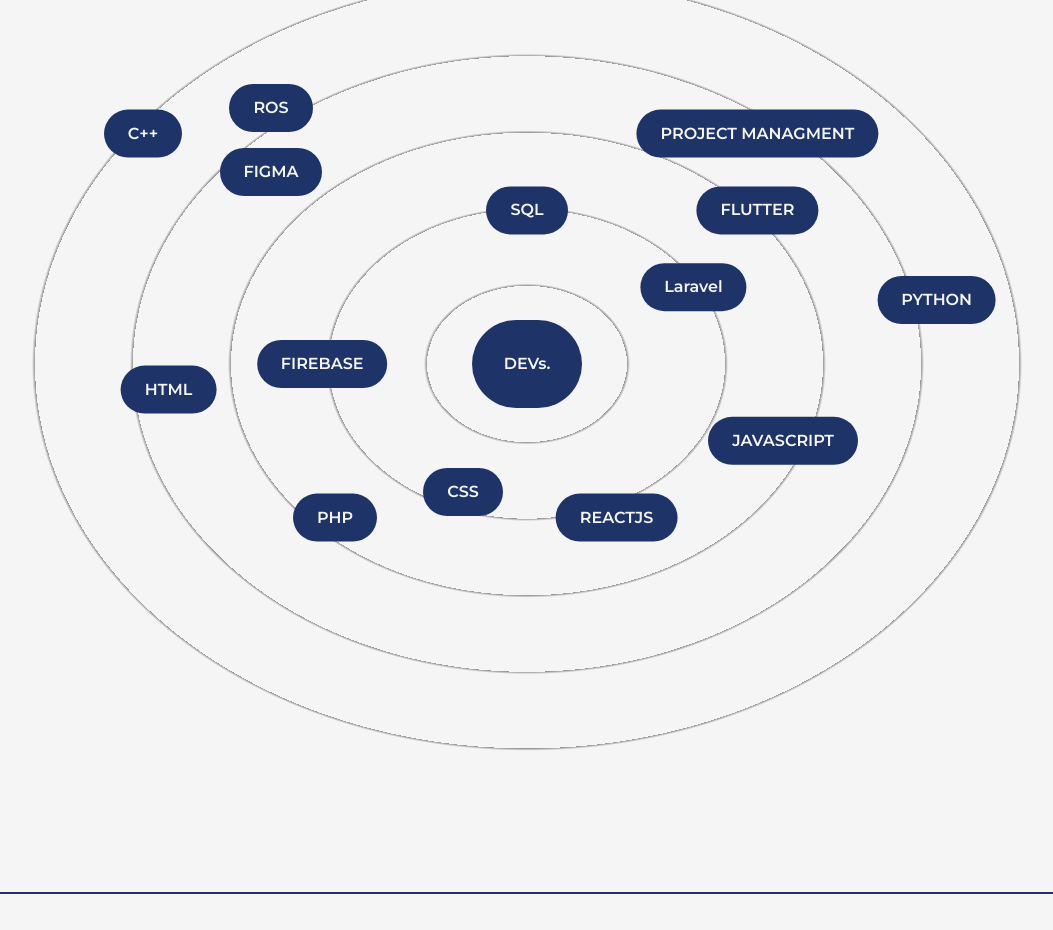
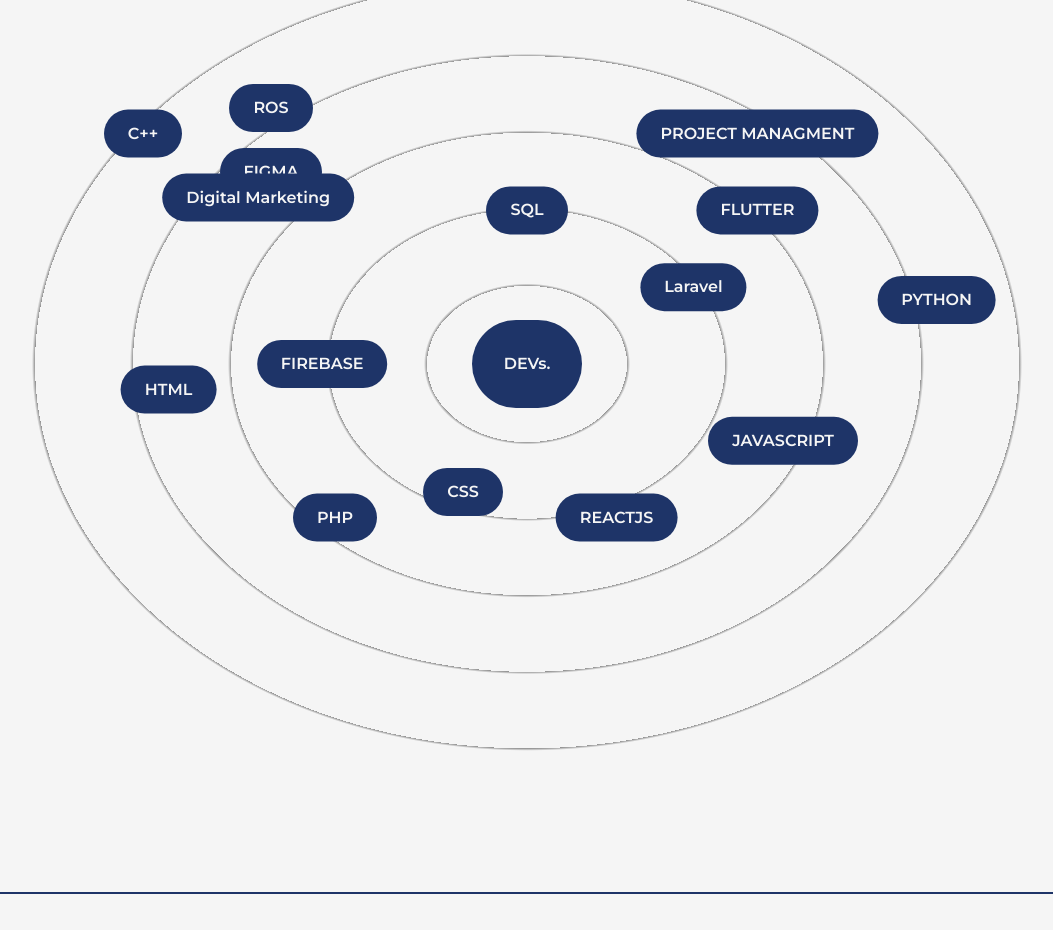
Before and after one commit to Joachimchisom1/devwithchisom, a Next.js app: page /about in a window 1280 px wide. Shown: the part 1704-2634 px from the top of the page, without its empty margins (113-1166 px from the left). Built offline with nearby package versions, Linux system fonts and the light colour scheme.

Commit message:
changed profile pic and removed the hire me button

```diff
--- a/src/components/skills.js
+++ b/src/components/skills.js
@@ -51,6 +51,7 @@
         <Skill name="FLUTTER" x="18vw" y="-12vw" />
         <Skill name="FIREBASE" x="-16vw" y="0vw" />
         <Skill name="SQL" x="0vw" y="-12vw" />
+        <Skill name="Digital Marketing" x="-21vw" y="-13vw" />
       </div>
     </>
   )
```
